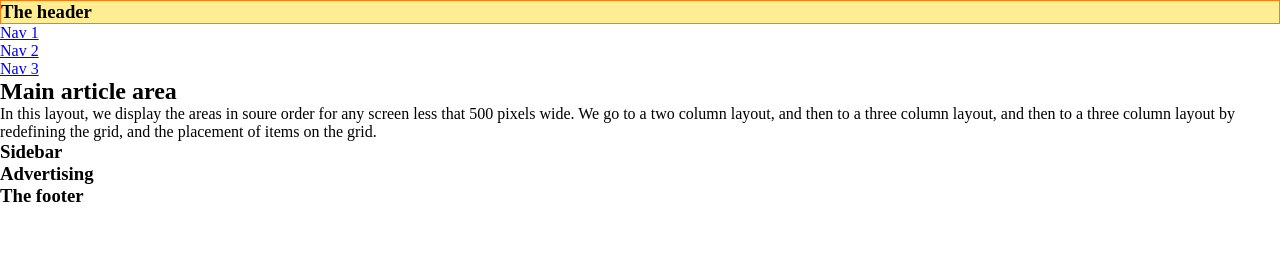
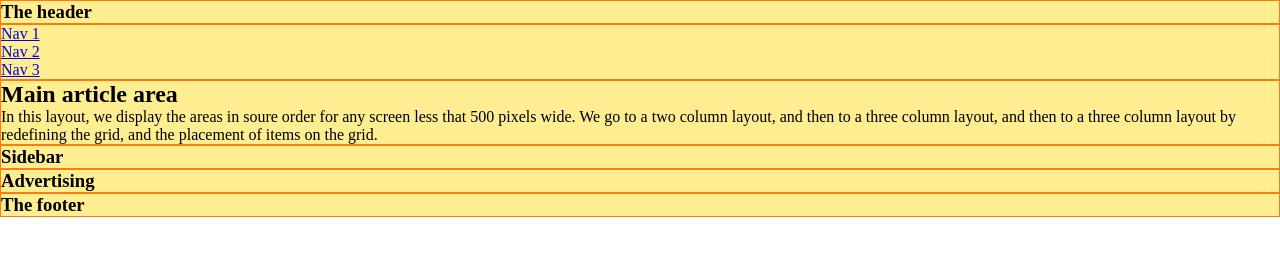
Before and after one commit to LukaszWojcik0/TSI, a plain HTML site: page RWD podstawy/index.html in a window 1280 px wide. Drawn offline with Linux system fonts and the light colour scheme.

Commit message:
jeszcze raz

```diff
--- a/RWD podstawy/index.html
+++ b/RWD podstawy/index.html
@@ -35,9 +35,9 @@
         </div>
 
         <div id="Ad">
+            <h3>Advertising</h3>
+        </div>
 
-        </div>
-            <h3>Advertising</h3>
         <footer>
             <h3>The footer</h3>
         </footer>
--- a/RWD podstawy/style/main.css
+++ b/RWD podstawy/style/main.css
@@ -16,4 +16,27 @@ header {
     background-color: #ffed92;
 }
 
-nav main #sidebar #Ad footer
+nav {
+    border: 1px solid #fe7b0d;
+    background-color: #ffed92;
+}
+
+main {
+    border: 1px solid #fe7b0d;
+    background-color: #ffed92;
+}
+
+#sidebar {
+    border: 1px solid #fe7b0d;
+    background-color: #ffed92;
+}
+
+#Ad {
+    border: 1px solid #fe7b0d;
+    background-color: #ffed92;
+}
+
+footer {
+    border: 1px solid #fe7b0d;
+    background-color: #ffed92;
+}
```
